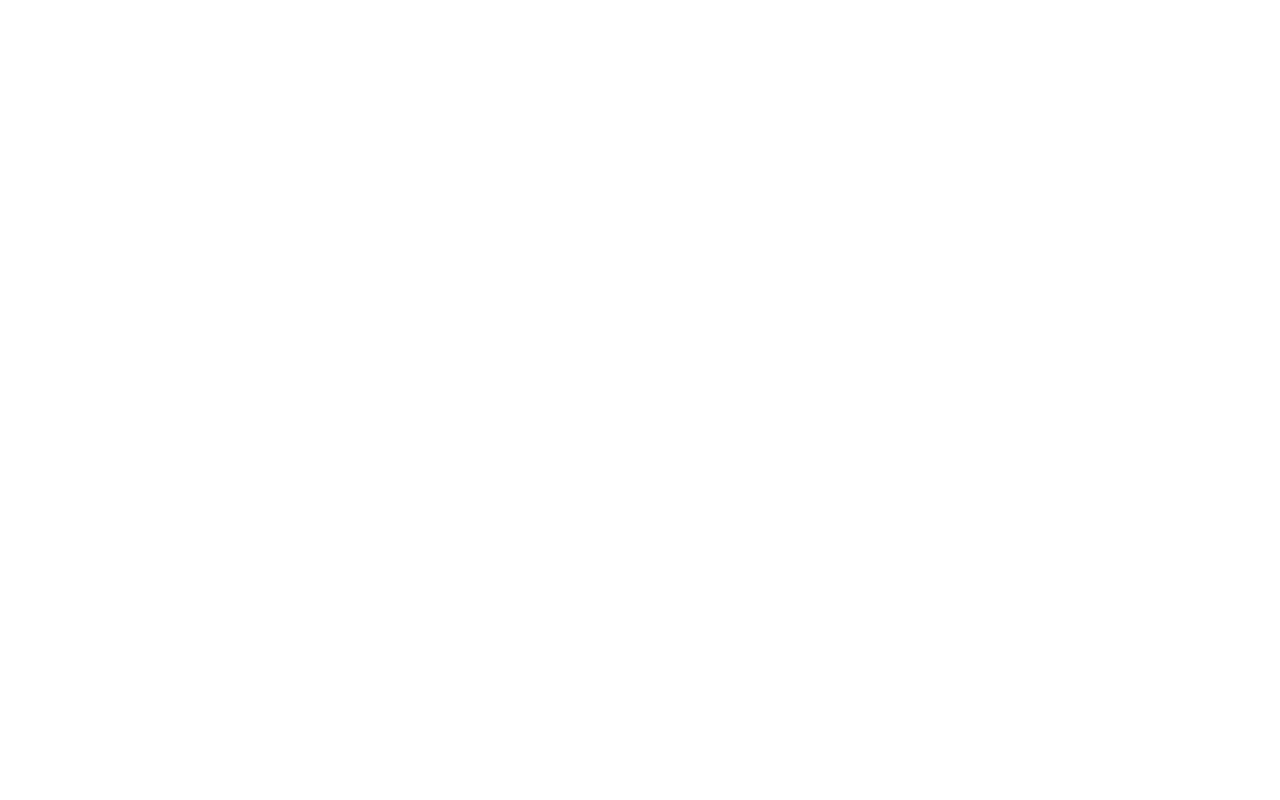
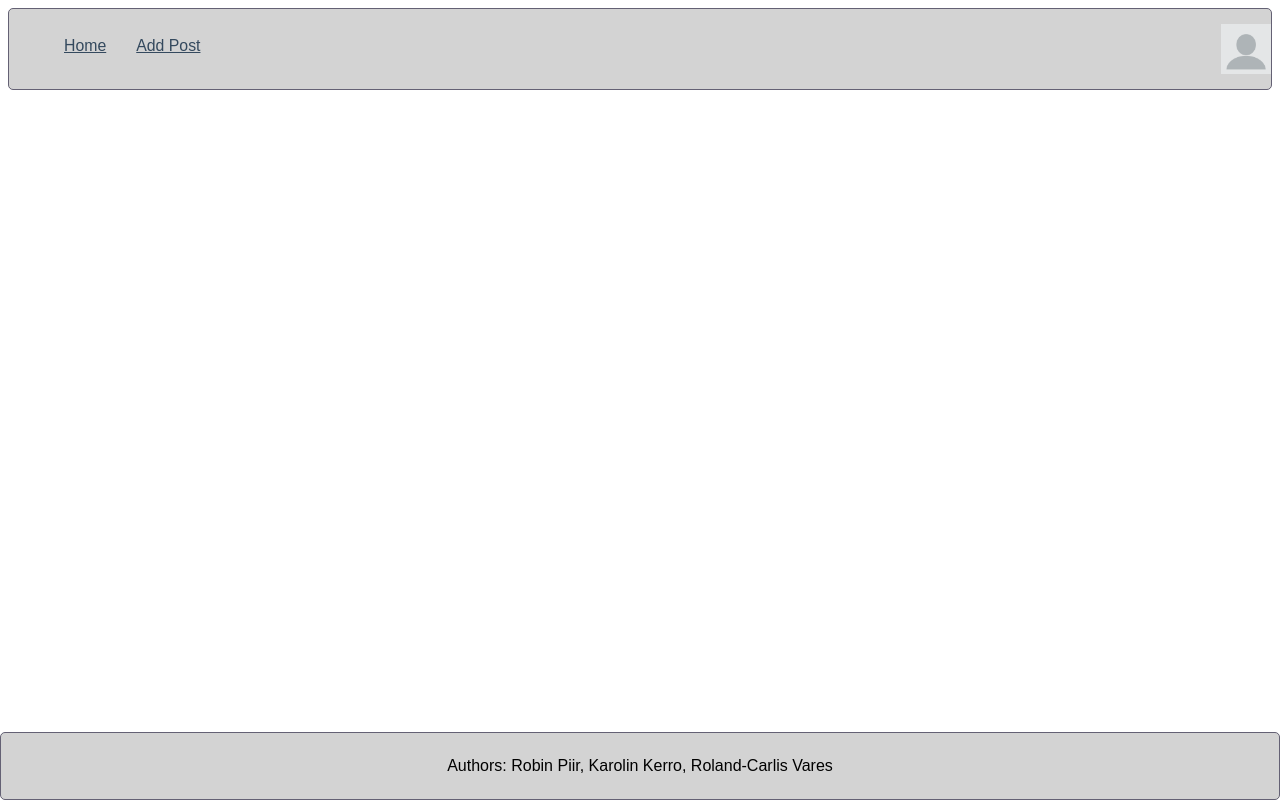
Before and after one commit to RobinPiir/WAD2023, a plain HTML site: page addPost.html in a window 1280 px wide. Drawn offline with Linux system fonts and the light colour scheme.

```diff
--- a/addPost.html
+++ b/addPost.html
@@ -0,0 +1,23 @@
+<html lang="en">
+<head>
+    <meta charset="UTF-8">
+    <meta name="viewport" content="width=device-width, initial-scale=1.0">
+    <link rel="stylesheet" href="res/css/style.css">
+    <link rel="icon" href="res/images/favicon.ico">
+    <title>Home</title>
+</head>
+<body>
+    <header class="header">
+        <ul class="nav">
+            <a href="index.html">Home</a>
+            <a href="addPost.html">Add Post</a>
+        </ul>
+        <a class="logo" href="login.html"><img src="res/images/me.png" width="50" height="50" alt="My picture"></a>
+    </header>
+    <footer class="footer">
+        <p>
+            Authors: Robin Piir, Karolin Kerro, Roland-Carlis Vares
+        </p>
+    </footer>
+</body>
+</html>
```
Also changed, not shown: login.html (+8 -3 lines).
